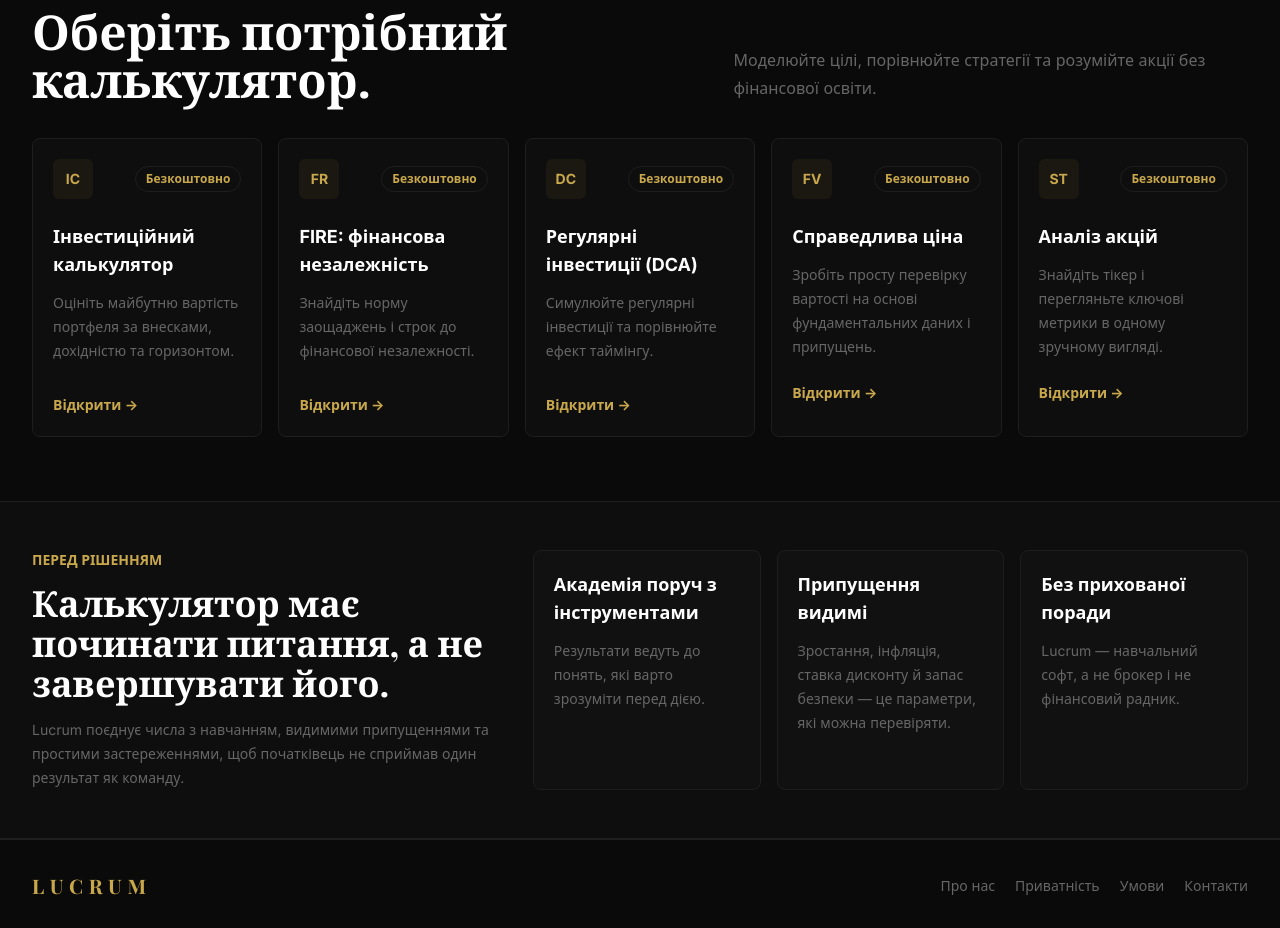
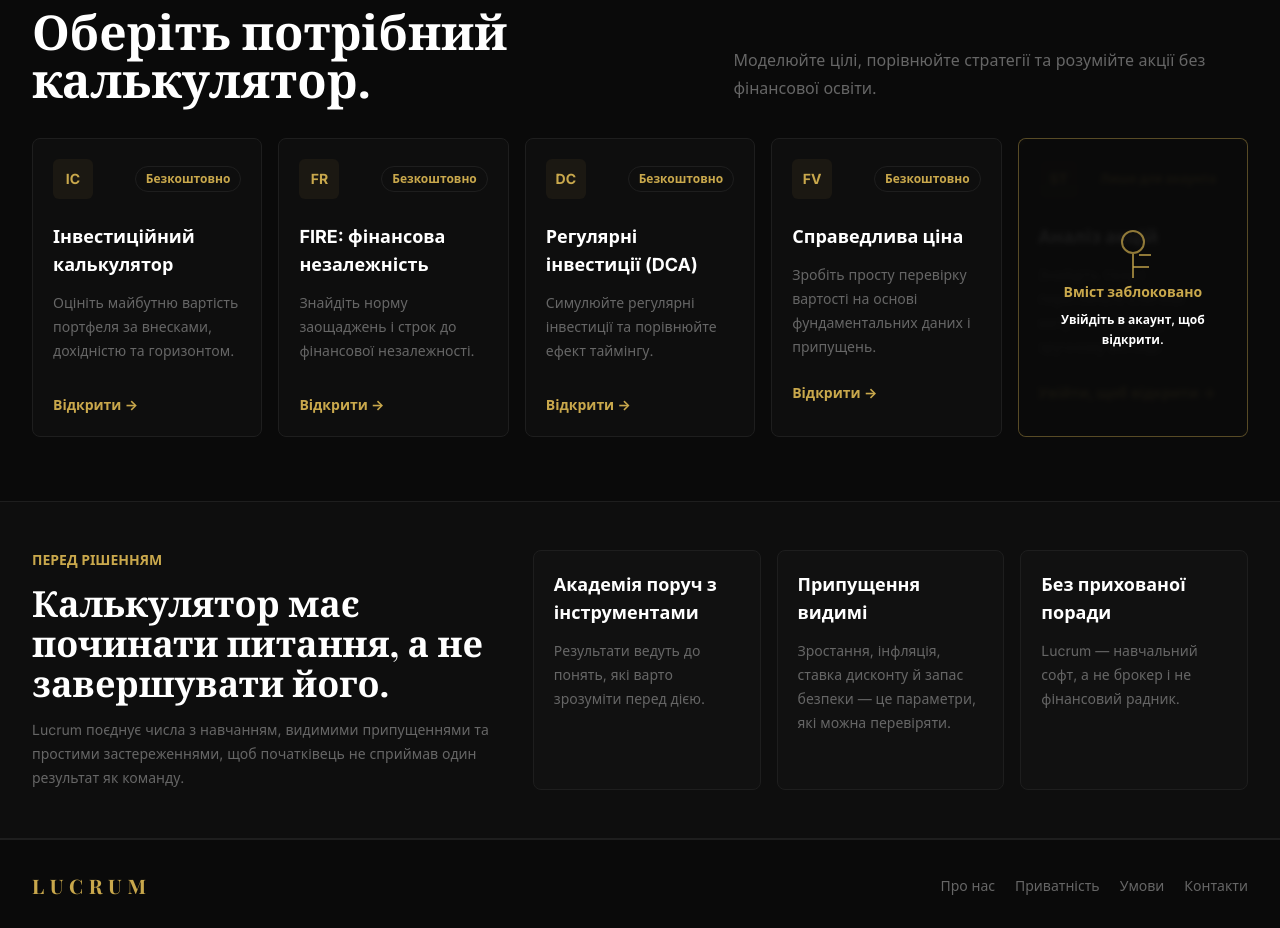
Before and after one commit to danikMatv/Lucrum, a React (Vite) app in the folder apps/web/: page / in a window 1280 px wide. Shown: the part 1340-2268 px from the top of the page. Built offline with nearby package versions, Linux system fonts and the light colour scheme; no server answers; a web font is replaced by a local one.

Commit message:
feat: add locked state to stock tool and protect route access for unauthenticated users

```diff
--- a/apps/web/src/app/App.tsx
+++ b/apps/web/src/app/App.tsx
@@ -74,7 +74,14 @@ export const App = ({ locale }: AppProps) => {
             </ProtectedRoute>
           }
         />
-        <Route path="/tools/stock" element={<StockPage />} />
+        <Route
+          path="/tools/stock"
+          element={
+            <ProtectedRoute>
+              <StockPage />
+            </ProtectedRoute>
+          }
+        />
         <Route path="/login" element={<Navigate to="/auth/login" replace />} />
         <Route path="/register" element={<Navigate to="/auth/register" replace />} />
         <Route path="/auth/login" element={<LoginPage />} />
--- a/apps/web/src/pages/LandingPage.tsx
+++ b/apps/web/src/pages/LandingPage.tsx
@@ -2,6 +2,7 @@ import { Link } from 'react-router-dom'
 import { useTranslation } from 'react-i18next'
 import { AppFooter } from '../components/AppFooter.tsx'
 import { AppHeader } from '../components/AppHeader.tsx'
+import { useAuthStore } from '../store/useAuthStore.ts'
 
 const statCards = [
   { labelKey: 'landing.hero.stats.fairValue.label', valueKey: 'landing.hero.stats.fairValue.value' },
@@ -48,6 +49,7 @@ const tools = [
     icon: 'ST',
     titleKey: 'landing.tools.items.stock.title',
     descriptionKey: 'landing.tools.items.stock.description',
+    locked: true,
   },
 ] as const
 
@@ -60,6 +62,7 @@ const workflowSteps = [
 
 export const LandingPage = () => {
   const { t } = useTranslation('common')
+  const isAuthenticated = useAuthStore((state) => state.isAuthenticated)
 
   return (
     <main className="min-h-svh bg-background text-text-primary">
@@ -188,27 +191,66 @@ export const LandingPage = () => {
           <p className="max-w-xl text-base leading-7 text-text-muted">{t('landing.tools.description')}</p>
         </div>
         <div className="grid gap-4 md:grid-cols-2 xl:grid-cols-5">
-          {tools.map((tool) => (
+          {tools.map((tool) => {
+            const isLockedForGuest = 'locked' in tool && tool.locked && !isAuthenticated
+            const toolPath = isLockedForGuest
+              ? `/auth/login?returnTo=${encodeURIComponent(tool.to)}`
+              : tool.to
+
+            return (
               <Link
                 key={tool.to}
-              to={tool.to}
-              className="group rounded-lg border-[0.5px] border-border bg-surface-alt p-5 transition hover:border-border-hover hover:bg-surface"
+                to={toolPath}
+                aria-label={
+                  isLockedForGuest
+                    ? t('toolsDirectory.lockedOverlay.ariaLabel', { tool: t(tool.titleKey) })
+                    : undefined
+                }
+                className={`group relative overflow-hidden rounded-lg border-[0.5px] bg-surface-alt p-5 transition hover:border-border-hover hover:bg-surface ${
+                  isLockedForGuest ? 'border-primary/40' : 'border-border'
+                }`}
               >
+                <div className={isLockedForGuest ? 'opacity-25 blur-[1px]' : ''}>
                   <div className="mb-6 flex items-center justify-between">
                     <span className="grid h-10 w-10 place-items-center rounded-md bg-primary-dim text-sm font-bold text-primary">
                       {tool.icon}
                     </span>
                     <span className="rounded-full border-[0.5px] border-border px-2.5 py-1 text-xs font-semibold text-primary">
-                  {t('landing.tools.freeBadge')}
+                      {isLockedForGuest
+                        ? t('toolsDirectory.registeredOnlyBadge')
+                        : 'locked' in tool && tool.locked
+                          ? t('toolsDirectory.freeAccountBadge')
+                          : t('landing.tools.freeBadge')}
                     </span>
                   </div>
                   <h3 className="text-lg font-bold text-text-primary">{t(tool.titleKey)}</h3>
                   <p className="mt-3 min-h-20 text-sm leading-6 text-text-muted">{t(tool.descriptionKey)}</p>
                   <span className="mt-6 inline-flex text-sm font-bold text-primary transition group-hover:translate-x-1">
-                {t('landing.tools.arrow')}
+                    {isLockedForGuest ? t('toolsDirectory.loginToOpen') : t('landing.tools.arrow')}
                   </span>
+                </div>
+
+                {isLockedForGuest ? (
+                  <div className="pointer-events-none absolute inset-0 grid place-items-center bg-background/75 px-5 text-center backdrop-blur-[2px]">
+                    <div className="grid justify-items-center gap-2">
+                      <span aria-hidden="true" className="relative h-12 w-12 text-primary">
+                        <span className="absolute left-1/2 top-1 h-6 w-6 -translate-x-1/2 rounded-full border-[2px] border-primary/70" />
+                        <span className="absolute left-1/2 top-7 h-6 w-[2px] -translate-x-1/2 bg-primary/70" />
+                        <span className="absolute left-1/2 top-10 h-[2px] w-4 bg-primary/70" />
+                        <span className="absolute left-[calc(50%+6px)] top-7 h-[2px] w-3 bg-primary/70" />
+                      </span>
+                      <p className="text-sm font-bold text-primary">
+                        {t('toolsDirectory.lockedOverlay.title')}
+                      </p>
+                      <p className="text-xs font-semibold leading-5 text-text-primary">
+                        {t('toolsDirectory.lockedOverlay.text')}
+                      </p>
+                    </div>
+                  </div>
+                ) : null}
               </Link>
-          ))}
+            )
+          })}
         </div>
       </section>
 
--- a/apps/web/src/pages/ToolsPage.tsx
+++ b/apps/web/src/pages/ToolsPage.tsx
@@ -46,6 +46,7 @@ const tools = [
     titleKey: 'landing.tools.items.stock.title',
     descriptionKey: 'landing.tools.items.stock.description',
     detailKey: 'toolsDirectory.items.stock.detail',
+    locked: true,
   },
 ] as const
 
```
Lines whose indentation alone changed are shown as unchanged.
